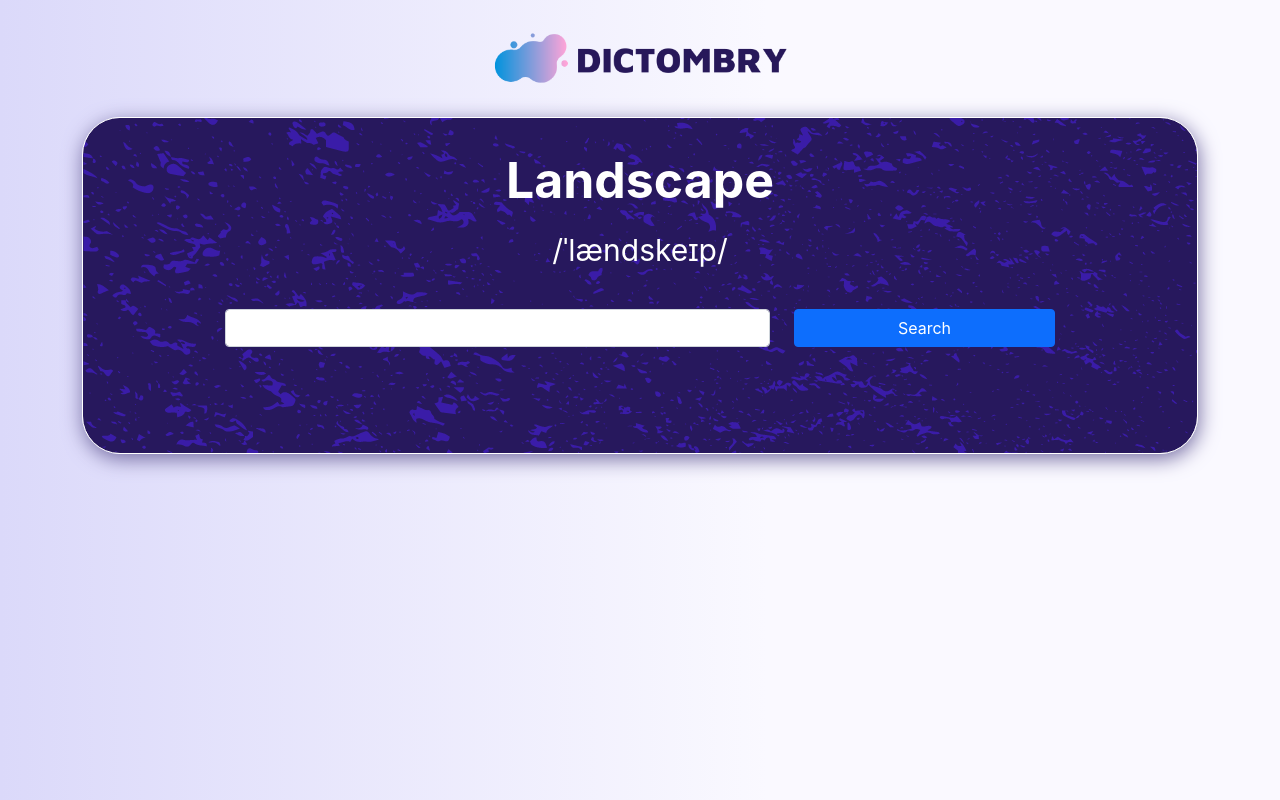
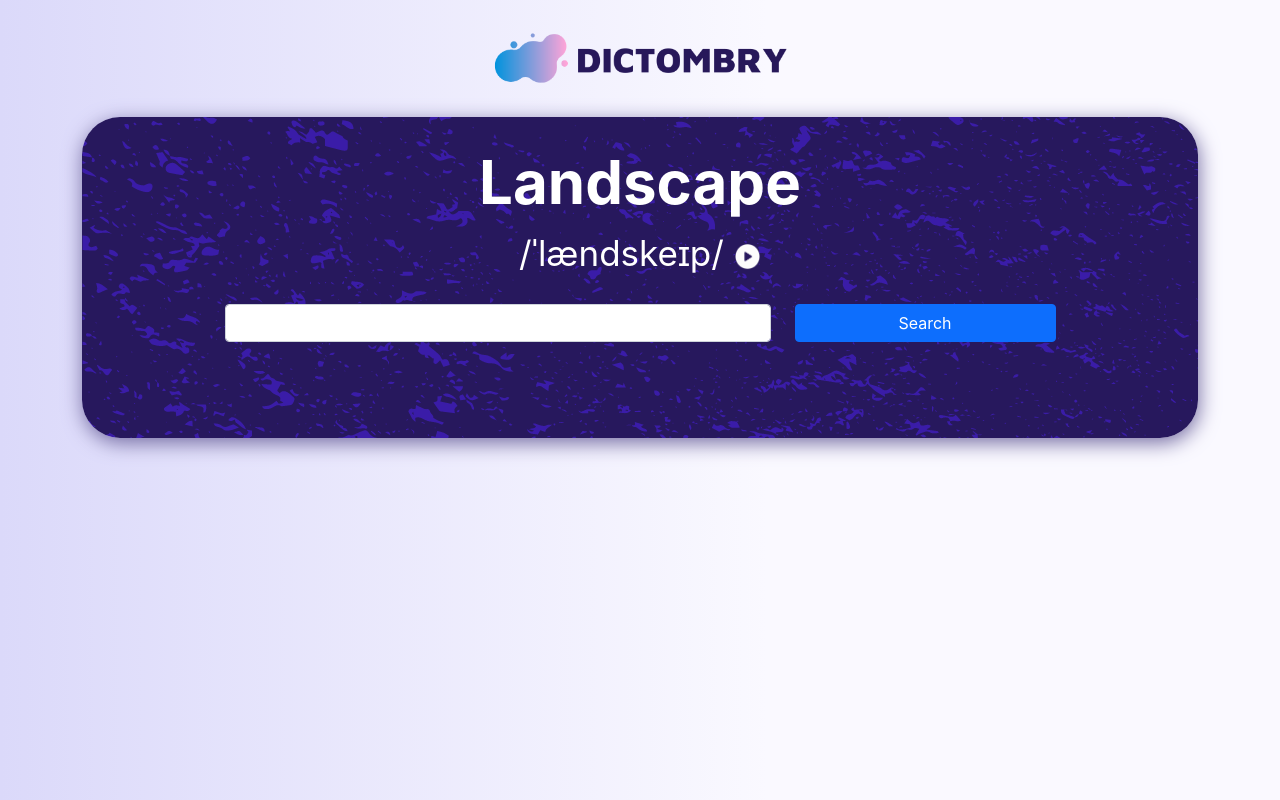
Before and after one commit to YenNhi96/dictionary-application, a React (Create React App) app: page / in a window 1280 px wide. Built offline with nearby package versions, Linux system fonts and the light colour scheme.

Commit message:
update audio player and search engine

```diff
--- a/src/App.css
+++ b/src/App.css
@@ -3,33 +3,56 @@
 }
 
 strong {
-  font-size: 50px;
+  font-size: 60px;
+  display: block;
+}
+
+button {
+  outline: none;
+  background: transparent;
+  border: 1px solid transparent;
+  padding: 0;
+  display: inline;
+}
+
+.audio-icon {
+  width: 25px;
+  padding: 0;
+  margin-left: 10px;
+  margin-bottom: -4px;
+}
+
+.phonetic {
+  font-size: 35px;
+  display: inline;
 }
 
 .Pronounce {
-  font-size: 30px;
-  margin-top: 10px;
-  margin-bottom: 36px;
+  margin-bottom: 25px;
 }
 
 .wordDisplay {
   display: block;
   margin: 0 auto;
   text-align: center;
-  border: 1px solid white;
   border-radius: 38px;
   color: white;
-  padding-top: 25px;
-  padding-bottom: 90px;
+  padding-top: 20px;
+  padding-bottom: 80px;
   background-image: url("../src/bg-box.png");
   box-shadow: 1px 5px 20px #756da3;
 }
 
 .Result {
   margin-top: -53px;
-  border: 1px solid white;
   border-radius: 38px;
-  padding: 25px;
+  padding-left: 40px;
+  padding-right: 40px;
+  padding-bottom: 40px;
   background-color: white;
   box-shadow: 1px 5px 20px #b3acd7;
 }
+
+h4 {
+  padding-top: 40px;
+}
--- a/src/Result.js
+++ b/src/Result.js
@@ -5,8 +5,24 @@ export default function Result(props) {
   if (props.info) {
     return (
       <div className="Result">
-        <h2>Type</h2>
-        <p>Definition</p>
+        {props.info.meanings.map(function (meaning, index) {
+          return (
+            <div key={index}>
+              <h4 className="text-capitalize">{meaning.partOfSpeech}</h4>
+              {meaning.definitions.map(function (def, index) {
+                return (
+                  <div key={index}>
+                    <br />
+                    <p>
+                      {index + 1}. {def.definition}
+                    </p>
+                    <em>{def.example}</em>
+                  </div>
+                );
+              })}
+            </div>
+          );
+        })}
       </div>
     );
   } else {
--- a/src/Search.js
+++ b/src/Search.js
@@ -2,24 +2,31 @@ import axios from "axios";
 import React, { useState } from "react";
 import "./App.css";
 import Result from "./Result.js";
+import audioIcon from "./audio-player.png";
 
 export default function Search() {
   let [word, setWord] = useState("");
   let [result, setResult] = useState(null);
   let [headWord, setHeadWord] = useState("Landscape");
-  let [pronounce, setPronounce] = useState("ˈlændskeɪp");
+  let [pronounce, setPronounce] = useState("/ˈlændskeɪp/");
+  let [audio, setAudio] = useState("");
 
   function searchWord(response) {
-    setResult(response.data);
-    setHeadWord(response.data[0].meta.stems[0]);
-    setPronounce(response.data[0].hwi.prs[0].ipa);
+    setResult(response.data[0]);
+    setHeadWord(response.data[0].word);
+    setPronounce(response.data[0].phonetic);
+    setAudio(response.data[0].phonetics[0].audio);
+  }
+
+  function audioPlay() {
+    const audioPlayer = new Audio(`${audio}`);
+    audioPlayer.play();
   }
 
   function handleSubmit(event) {
     event.preventDefault();
 
-    let apiKey = "c46996d4-6ecb-4f72-80e7-07ebf069ae04";
-    let apiUrl = `https://www.dictionaryapi.com/api/v3/references/learners/json/${word}?key=${apiKey}`;
+    let apiUrl = `https://api.dictionaryapi.dev/api/v2/entries/en/${word}`;
     axios.get(apiUrl).then(searchWord);
   }
 
@@ -30,7 +37,13 @@ export default function Search() {
     <div className="Search">
       <div className="wordDisplay">
         <strong>{headWord}</strong>
-        <p className="Pronounce">/{pronounce}/</p>
+        <div className="Pronounce">
+          <p className="phonetic">{pronounce}</p>
+          <button onClick={audioPlay}>
+            <img className="audio-icon" src={audioIcon} alt="audio" />
+          </button>
+        </div>
+
         <form className="mb-3" onSubmit={handleSubmit}>
           <div className="row justify-content-center">
             <div className="col-6">
```
Also changed, not shown: src/audio-player.png (added).
